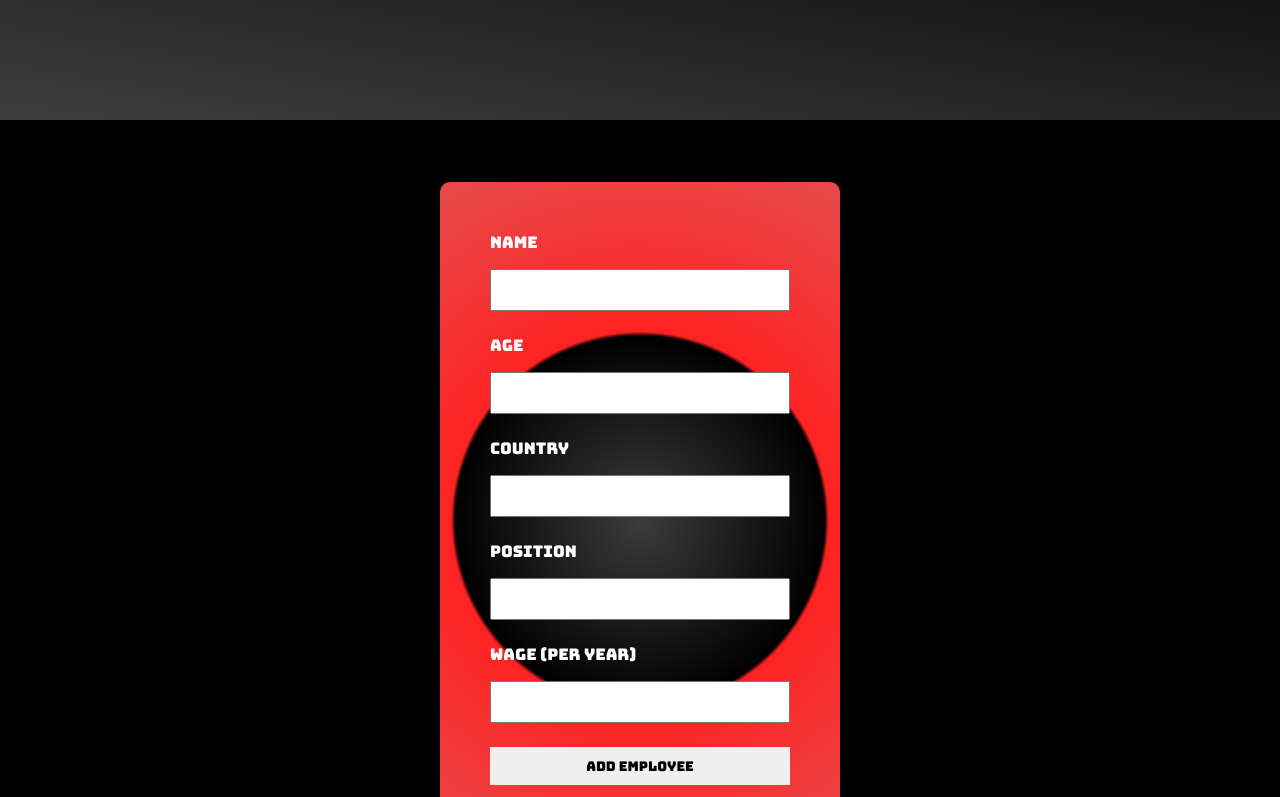
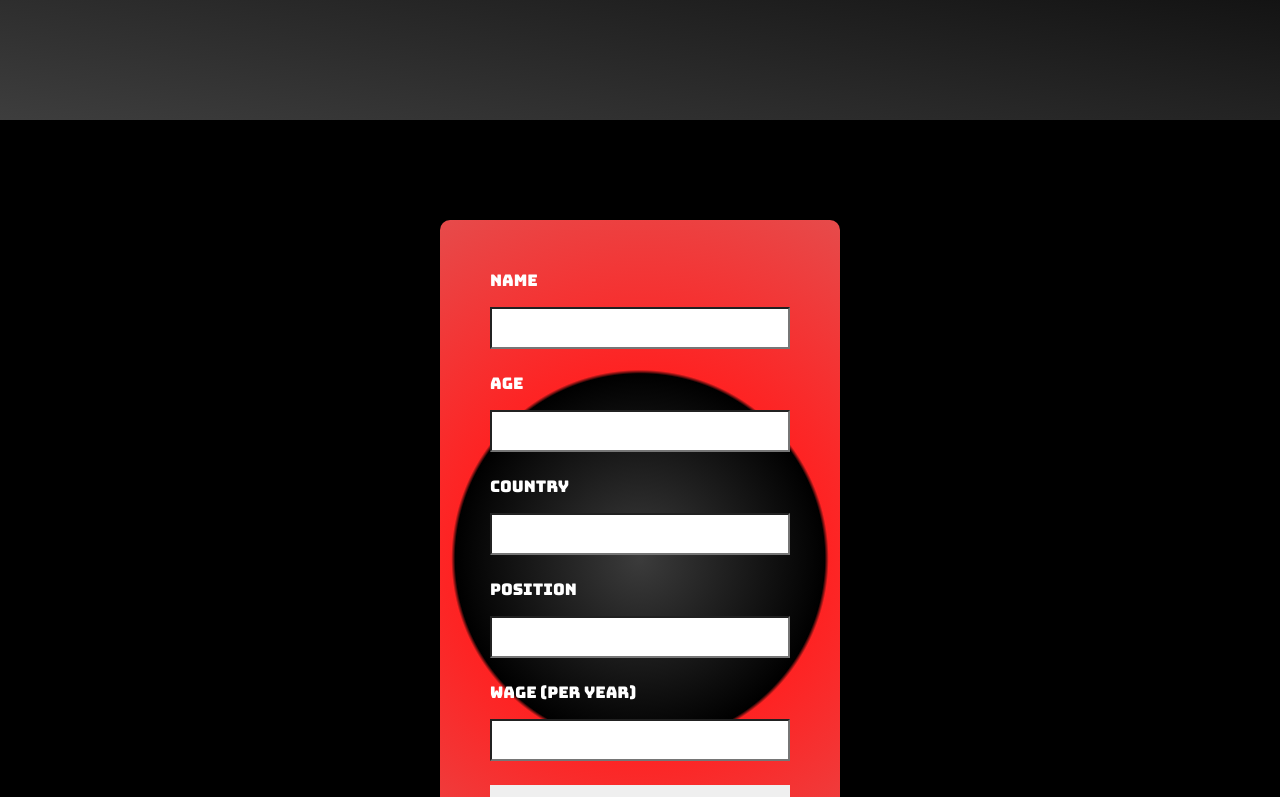
Before and after one commit to MRomanDv/employeeManagementSystemFrontEnd, a React (Create React App) app: page / in a window 1280 px wide. Shown: the part 680-1477 px from the top of the page. Built offline with nearby package versions, Linux system fonts and the light colour scheme; a web font is replaced by a local one.

Commit message:
fixStyling

```diff
--- a/src/App.css
+++ b/src/App.css
@@ -2,7 +2,7 @@
 
 .info-container {
   width: 100vw;
-  height: 100vh;
+  padding: 100px;
   display: flex;
   justify-content: center;
   align-items: center;
@@ -20,6 +20,10 @@
   flex-direction: column;
   margin-bottom: 1.5rem;
   width: 300px;
+}
+
+.input-box input {
+  background: #fff;
 }
 
 .input-box input,
@@ -113,6 +117,7 @@ ul li {
 
 .update input {
     padding: 5px 1rem;
+    background: #fff;
 }
 .update button {
     padding:0 2rem;
@@ -197,4 +202,7 @@ screen and (max-height:750px){
 .update-item {
   width: 180px;
 }
+ul li {
+  font-size: 12px;
 }
+}
```
